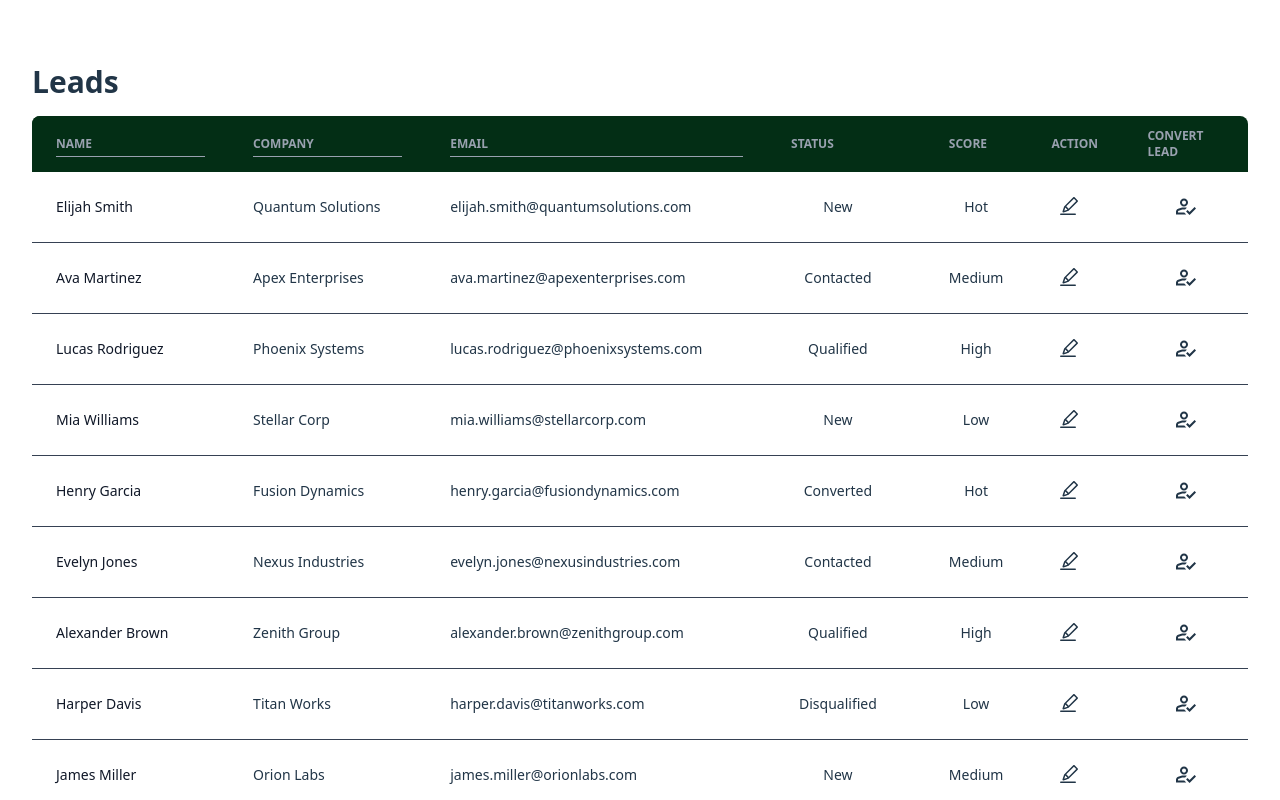
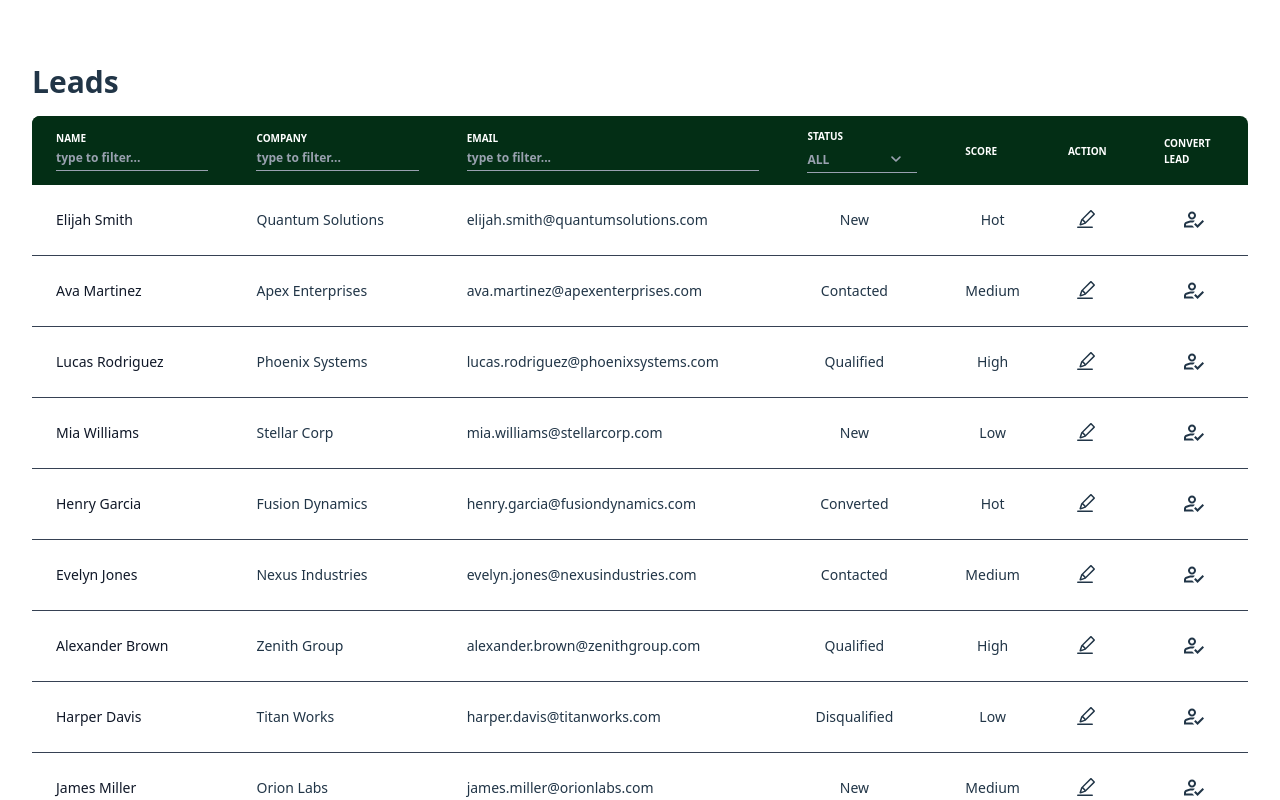
Before and after one commit to RodrigoEC/triage-lead, a React (Vite) app: page / in a window 1280 px wide. Shown: the top 800 px of the page. Built offline with nearby package versions, Linux system fonts and the light colour scheme.

Commit message:
Adds select on table head

```diff
--- a/src/components/CandidateTable.tsx
+++ b/src/components/CandidateTable.tsx
@@ -1,45 +1,12 @@
 import { useEffect, useState, useCallback } from "react";
 import { getLeads } from "../api";
 import { Candidate } from "./Candidate";
-import { TABLE_HEADERS } from "../util/constants";
 import type { GetLeadsOptions, Lead } from "../util/interfaces";
 import { debounce } from "../util";
 import { Icon } from "./Icon";
+import { TableHead } from "./TableHead";
 
-export const TableHead = ({
-  pos,
-  text,
-  onFilterChange,
-}: {
-  pos: number;
-  text: string;
-  onFilterChange?: (field: string, value: string) => void;
-}) => {
-  const isFilterable = ["name", "company", "email"].includes(
-    text.toLowerCase()
-  );
 
-  return (
-    <th
-      scope="col"
-      className={`${
-        pos === 0 &&
-        "sticky left-0 bg-green-950 z-10 border-r-1 lg:border-r-0 border-r-green-950"
-      } px-6 py-3 text-left text-xs text-gray-400 uppercase`}
-    >
-      {isFilterable && onFilterChange ? (
-        <input
-          type="text"
-          placeholder={`${text.toLocaleUpperCase()}`}
-          onChange={(e) => onFilterChange(text.toLowerCase(), e.target.value)}
-          className="w-full min-w-[100px] mt-1 pb-1 border-b-1 placeholder-gray-400"
-        />
-      ) : (
-        text
-      )}
-    </th>
-  );
-};
 
 export const CandidateTable = ({
   rootFilter,
@@ -49,7 +16,7 @@ export const CandidateTable = ({
   const [leads, setLeads] = useState<Lead[]>([]);
   const [loading, setLoading] = useState<boolean>(true);
   const [filters, setFilters] = useState<
-    Partial<Pick<Lead, "name" | "company" | "email">>
+    Partial<Pick<Lead, "name" | "company" | "email" | "status">>
   >({});
 
   // eslint-disable-next-line react-hooks/exhaustive-deps
@@ -93,18 +60,7 @@ export const CandidateTable = ({
       } w-full rounded-lg box-border`}
     >
       <table className="w-full divide-gray-200">
-        <thead className="w-full bg-green-950">
-          <tr className="w-full">
-            {TABLE_HEADERS.map((header, index) => (
-              <TableHead
-                key={index}
-                pos={index}
-                text={header}
-                onFilterChange={handleFilterChange}
-              />
-            ))}
-          </tr>
-        </thead>
+        <TableHead onFilterChange={handleFilterChange} />
         {!loading && (
           <tbody className="w-full divide-y divide-gray-700">
             {leads.map((lead) => (
--- /dev/null
+++ b/src/components/Input.tsx
@@ -0,0 +1,16 @@
+export const Input = ({
+  text,
+  onChange,
+}: {
+  text: string;
+  onChange: (field: string, value: string) => void;
+}) => {
+  return (
+    <input
+      type="text"
+      placeholder={"type to filter..."}
+      onChange={(e) => onChange(text, e.target.value)}
+      className="w-full min-w-[100px] mt-1 pb-1 border-b-1 placeholder-gray-400"
+    />
+  );
+};
--- a/src/components/Status.tsx
+++ b/src/components/Status.tsx
@@ -23,7 +23,7 @@ export const Status = ({
         }
         className="cursor-pointer hover:bg-gray-200 rounded-lg transition duration-300 p-2 pr-6"
       >
-        {STATUS_OPTIONS.map((option) => (
+        {STATUS_OPTIONS.filter(option => option !== "Converted").map((option) => (
           <option key={option}>{option}</option>
         ))}
       </select>
--- /dev/null
+++ b/src/components/TableHead.tsx
@@ -0,0 +1,55 @@
+import { STATUS_OPTIONS, TABLE_HEADERS } from "../util/constants";
+import { Icon } from "./Icon";
+import { Input } from "./Input";
+
+export const TableHead = ({
+  onFilterChange,
+}: {
+  onFilterChange: (field: string, value: string) => void;
+}) => {
+  return (
+    <thead className="w-full bg-green-950">
+      <tr className="w-full">
+        {Object.entries(TABLE_HEADERS).map(([key, value], index) => {
+          return (
+            <th
+              scope="col"
+              className={`${
+                index === 0 &&
+                "sticky left-0 bg-green-950 z-10 border-r-1 lg:border-r-0 border-r-green-950"
+              } px-6 py-3 text-left text-xs text-gray-400 uppercase`}
+            >
+              <span className="text-white text-[10px]">{key}</span>
+              {(value as { search?: boolean })?.search && (
+                <Input text={key} onChange={onFilterChange} key={index} />
+              )}
+              {(value as { filter?: boolean })?.filter && (
+                <div className="relative">
+                  <select
+                    defaultValue=""
+                    onChange={(e) => onFilterChange("status", e.target.value)}
+                    className="w-full cursor-pointer hover:bg-green-950 transition duration-300 pt-2 pb-1 pr-6 border-b-1 border-grey-100"
+                  >
+                    {[...STATUS_OPTIONS, "all"]
+                      .filter((option) => option !== "Converted")
+                      .map((option) => (
+                        <option
+                          key={option}
+                          value={option !== "all" ? option : ""}
+                        >
+                          {option.toLocaleUpperCase()}
+                        </option>
+                      ))}
+                  </select>
+                  <div className="pointer-events-none absolute inset-y-0 right-2 flex items-center px-2 text-grey-200">
+                    <Icon id="expand" size={10} />
+                  </div>
+                </div>
+              )}
+            </th>
+          );
+        })}
+      </tr>
+    </thead>
+  );
+};
--- a/src/util/constants.ts
+++ b/src/util/constants.ts
@@ -8,12 +8,12 @@ export const STATUS_OPTIONS: Lead["status"][] = [
   "Disqualified",
 ];
 
-export const TABLE_HEADERS = [
-  "name",
-  "company",
-  "email",
-  "status",
-  "score",
-  "action",
-  "convert lead"
-];
+export const TABLE_HEADERS = {
+  name: { search: true },
+  company: { search: true },
+  email: { search: true },
+  status: { filter: true },
+  score: { sort: true },
+  action: {},
+  "convert lead": {},
+};
```
